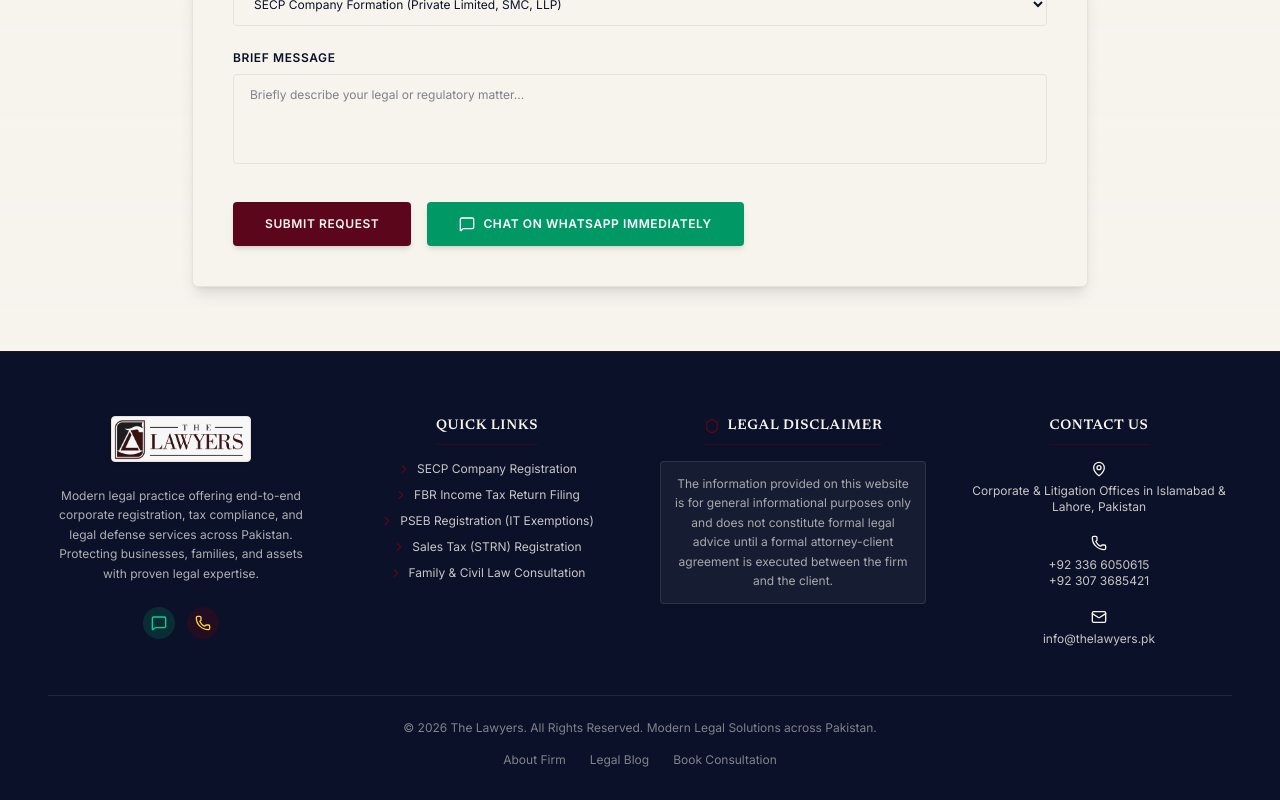
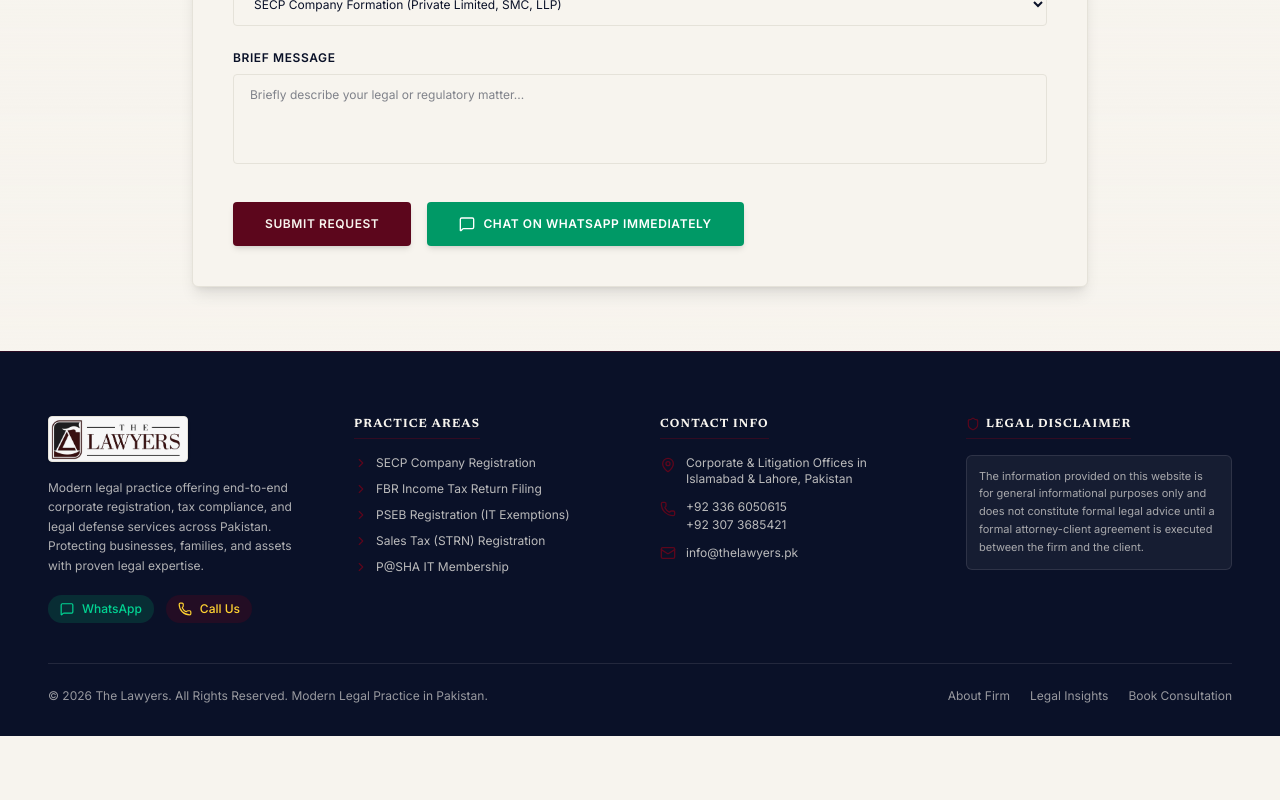
Before and after one commit to FaisalSidd123/thelawyers, a Next.js app: page / in a window 1280 px wide. Shown: the part 3027-3827 px from the top of the page. After the commit the page ends 3763 px from the top, so only its background shows below. Built offline with nearby package versions, Linux system fonts and the light colour scheme.

Commit message:
Footer structuring

```diff
--- a/src/components/Footer.jsx
+++ b/src/components/Footer.jsx
@@ -6,123 +6,125 @@ import { MapPin, Phone, Mail, ChevronRight, Shield, MessageSquare } from 'lucide
 
 export default function Footer() {
   return (
-    <footer className="bg-brand-navy text-brand-paper/80 pt-16 pb-8 border-t border-brand-burgundy/40">
+    <footer className="bg-brand-navy text-brand-paper/80 pt-12 md:pt-16 pb-8 border-t border-brand-burgundy/40">
       <div className="max-w-7xl mx-auto px-4 md:px-12">
 
-        {/* 4-Column Grid */}
-        <div className="grid grid-cols-1 md:grid-cols-2 lg:grid-cols-4 gap-10 pb-12 border-b border-brand-paper/10">
+        {/* 4-Column Responsive Grid */}
+        <div className="grid grid-cols-1 sm:grid-cols-2 lg:grid-cols-4 gap-8 md:gap-10 pb-10 border-b border-brand-paper/10">
 
           {/* Column 1: Firm Overview */}
-          <div className="flex flex-col items-center text-center gap-4">
+          <div className="flex flex-col items-start text-left gap-3">
             <Logo variant="dark" size="normal" />
-            <p className="text-xs text-brand-paper/70 leading-relaxed mt-2 max-w-sm">
+            <p className="text-xs text-brand-paper/70 leading-relaxed mt-1 max-w-sm">
               Modern legal practice offering end-to-end corporate registration, tax compliance, and legal defense services across Pakistan. Protecting businesses, families, and assets with proven legal expertise.
             </p>
-            <div className="flex items-center justify-center gap-3 mt-2">
+            <div className="flex items-center gap-3 mt-2">
               <a
                 href="https://wa.me/923366050615"
                 target="_blank"
                 rel="noopener noreferrer"
-                className="p-2 bg-emerald-600/20 text-emerald-400 hover:bg-emerald-600 hover:text-white rounded-full transition-colors"
+                className="inline-flex items-center gap-2 px-3 py-1.5 bg-emerald-600/20 text-emerald-400 hover:bg-emerald-600 hover:text-white rounded-full text-xs font-medium transition-colors"
                 title="WhatsApp Direct"
               >
-                <MessageSquare className="w-4 h-4" />
+                <MessageSquare className="w-3.5 h-3.5" />
+                <span>WhatsApp</span>
               </a>
               <a
                 href="tel:+923366050615"
-                className="p-2 bg-brand-burgundy/30 text-amber-300 hover:bg-brand-burgundy hover:text-white rounded-full transition-colors"
+                className="inline-flex items-center gap-2 px-3 py-1.5 bg-brand-burgundy/30 text-amber-300 hover:bg-brand-burgundy hover:text-white rounded-full text-xs font-medium transition-colors"
                 title="Direct Helpline"
               >
-                <Phone className="w-4 h-4" />
+                <Phone className="w-3.5 h-3.5" />
+                <span>Call Us</span>
               </a>
             </div>
           </div>
 
-          {/* Column 2: Quick Links */}
-          <div className="flex flex-col items-center text-center">
-            <h4 className="font-serif text-sm font-semibold text-brand-paper uppercase tracking-wider mb-4 border-b border-brand-burgundy/40 pb-2 inline-block">
-              Quick Links
+          {/* Column 2: Practice Areas / Quick Links */}
+          <div className="flex flex-col items-start text-left">
+            <h4 className="font-serif text-xs font-bold text-brand-paper uppercase tracking-widest mb-4 border-b border-brand-burgundy/50 pb-1.5">
+              Practice Areas
             </h4>
-            <ul className="flex flex-col gap-2.5 text-xs items-center">
+            <ul className="flex flex-col gap-2.5 text-xs text-brand-paper/75">
               <li>
-                <Link href="/#practice-areas" className="flex items-center gap-1.5 hover:text-amber-300 transition-colors">
-                  <ChevronRight className="w-3.5 h-3.5 text-brand-burgundy" />
+                <Link href="/company-registration-compliance" className="flex items-center gap-2 hover:text-amber-300 transition-colors group">
+                  <ChevronRight className="w-3.5 h-3.5 text-brand-burgundy shrink-0 group-hover:translate-x-1 transition-transform" />
                   <span>SECP Company Registration</span>
                 </Link>
               </li>
               <li>
-                <Link href="/#practice-areas" className="flex items-center gap-1.5 hover:text-amber-300 transition-colors">
-                  <ChevronRight className="w-3.5 h-3.5 text-brand-burgundy" />
+                <Link href="/income-tax-filing" className="flex items-center gap-2 hover:text-amber-300 transition-colors group">
+                  <ChevronRight className="w-3.5 h-3.5 text-brand-burgundy shrink-0 group-hover:translate-x-1 transition-transform" />
                   <span>FBR Income Tax Return Filing</span>
                 </Link>
               </li>
               <li>
-                <Link href="/#practice-areas" className="flex items-center gap-1.5 hover:text-amber-300 transition-colors">
-                  <ChevronRight className="w-3.5 h-3.5 text-brand-burgundy" />
+                <Link href="/pseb-registration" className="flex items-center gap-2 hover:text-amber-300 transition-colors group">
+                  <ChevronRight className="w-3.5 h-3.5 text-brand-burgundy shrink-0 group-hover:translate-x-1 transition-transform" />
                   <span>PSEB Registration (IT Exemptions)</span>
                 </Link>
               </li>
               <li>
-                <Link href="/#practice-areas" className="flex items-center gap-1.5 hover:text-amber-300 transition-colors">
-                  <ChevronRight className="w-3.5 h-3.5 text-brand-burgundy" />
+                <Link href="/sales-tax-registration" className="flex items-center gap-2 hover:text-amber-300 transition-colors group">
+                  <ChevronRight className="w-3.5 h-3.5 text-brand-burgundy shrink-0 group-hover:translate-x-1 transition-transform" />
                   <span>Sales Tax (STRN) Registration</span>
                 </Link>
               </li>
               <li>
-                <Link href="/#practice-areas" className="flex items-center gap-1.5 hover:text-amber-300 transition-colors">
-                  <ChevronRight className="w-3.5 h-3.5 text-brand-burgundy" />
-                  <span>Family & Civil Law Consultation</span>
+                <Link href="/pasha-registration" className="flex items-center gap-2 hover:text-amber-300 transition-colors group">
+                  <ChevronRight className="w-3.5 h-3.5 text-brand-burgundy shrink-0 group-hover:translate-x-1 transition-transform" />
+                  <span>P@SHA IT Membership</span>
                 </Link>
               </li>
             </ul>
           </div>
 
-          {/* Column 3: Legal Disclaimer */}
-          <div className="flex flex-col items-center text-center">
-            <h4 className="font-serif text-sm font-semibold text-brand-paper uppercase tracking-wider mb-4 border-b border-brand-burgundy/40 pb-2 inline-flex items-center gap-2">
-              <Shield className="w-4 h-4 text-brand-burgundy" />
-              <span>Legal Disclaimer</span>
+          {/* Column 3: Contact Info */}
+          <div className="flex flex-col items-start text-left">
+            <h4 className="font-serif text-xs font-bold text-brand-paper uppercase tracking-widest mb-4 border-b border-brand-burgundy/50 pb-1.5">
+              Contact Info
             </h4>
-            <p className="text-xs text-brand-paper/65 leading-relaxed bg-brand-paper/5 p-3 rounded-sm border border-brand-paper/10 text-center">
-              The information provided on this website is for general informational purposes only and does not constitute formal legal advice until a formal attorney-client agreement is executed between the firm and the client.
-            </p>
-          </div>
-
-          {/* Column 4: Contact Info */}
-          <div className="flex flex-col items-center text-center">
-            <h4 className="font-serif text-sm font-semibold text-brand-paper uppercase tracking-wider mb-4 border-b border-brand-burgundy/40 pb-2 inline-block">
-              Contact Us
-            </h4>
-            <div className="flex flex-col items-center gap-3 text-xs">
-              <div className="flex flex-col items-center gap-1.5 text-center">
-                <MapPin className="w-4 h-4 text-brand-paper" />
-                <span className="text-brand-paper/80">Corporate & Litigation Offices in Islamabad & Lahore, Pakistan</span>
+            <div className="flex flex-col gap-3 text-xs text-brand-paper/75">
+              <div className="flex items-start gap-2.5">
+                <MapPin className="w-4 h-4 text-brand-burgundy mt-0.5 shrink-0" />
+                <span>Corporate & Litigation Offices in Islamabad & Lahore, Pakistan</span>
               </div>
-              <div className="flex flex-col items-center gap-1.5 text-center mt-2">
-                <Phone className="w-4 h-4 text-brand-paper" />
-                <div className="flex flex-col items-center">
+              <div className="flex items-start gap-2.5">
+                <Phone className="w-4 h-4 text-brand-burgundy mt-0.5 shrink-0" />
+                <div className="flex flex-col gap-0.5">
                   <a href="tel:+923366050615" className="hover:text-amber-300 transition-colors">+92 336 6050615</a>
                   <a href="tel:+923073685421" className="hover:text-amber-300 transition-colors">+92 307 3685421</a>
                 </div>
               </div>
-              <div className="flex flex-col items-center gap-1.5 text-center mt-2">
-                <Mail className="w-4 h-4 text-brand-paper" />
+              <div className="flex items-center gap-2.5">
+                <Mail className="w-4 h-4 text-brand-burgundy shrink-0" />
                 <a href="mailto:info@thelawyers.pk" className="hover:text-amber-300 transition-colors">info@thelawyers.pk</a>
               </div>
             </div>
           </div>
 
+          {/* Column 4: Legal Disclaimer */}
+          <div className="flex flex-col items-start text-left">
+            <h4 className="font-serif text-xs font-bold text-brand-paper uppercase tracking-widest mb-4 border-b border-brand-burgundy/50 pb-1.5 flex items-center gap-1.5">
+              <Shield className="w-3.5 h-3.5 text-brand-burgundy" />
+              <span>Legal Disclaimer</span>
+            </h4>
+            <p className="text-[11px] text-brand-paper/65 leading-relaxed bg-brand-paper/5 p-3 rounded-md border border-brand-paper/10">
+              The information provided on this website is for general informational purposes only and does not constitute formal legal advice until a formal attorney-client agreement is executed between the firm and the client.
+            </p>
+          </div>
+
         </div>
 
-        {/* Copyright */}
-        <div className="pt-6 flex flex-col items-center justify-center text-center text-xs text-brand-paper/50 gap-4">
+        {/* Copyright & Bottom Bar */}
+        <div className="pt-6 flex flex-col md:flex-row items-center justify-between text-xs text-brand-paper/60 gap-4 text-center md:text-left">
           <div>
-            © {new Date().getFullYear()} The Lawyers. All Rights Reserved. Modern Legal Solutions across Pakistan.
+            © {new Date().getFullYear()} The Lawyers. All Rights Reserved. Modern Legal Practice in Pakistan.
           </div>
-          <div className="flex flex-wrap items-center justify-center gap-6">
-            <Link href="/about" className="hover:text-brand-paper transition-colors">About Firm</Link>
-            <Link href="/insights" className="hover:text-brand-paper transition-colors">Legal Blog</Link>
-            <Link href="/#contact" className="hover:text-brand-paper transition-colors">Book Consultation</Link>
+          <div className="flex flex-wrap items-center justify-center md:justify-end gap-5">
+            <Link href="/about" className="hover:text-amber-300 transition-colors">About Firm</Link>
+            <Link href="/insights" className="hover:text-amber-300 transition-colors">Legal Insights</Link>
+            <a href="https://wa.me/923366050615" target="_blank" rel="noopener noreferrer" className="hover:text-amber-300 transition-colors">Book Consultation</a>
           </div>
         </div>
 
```
